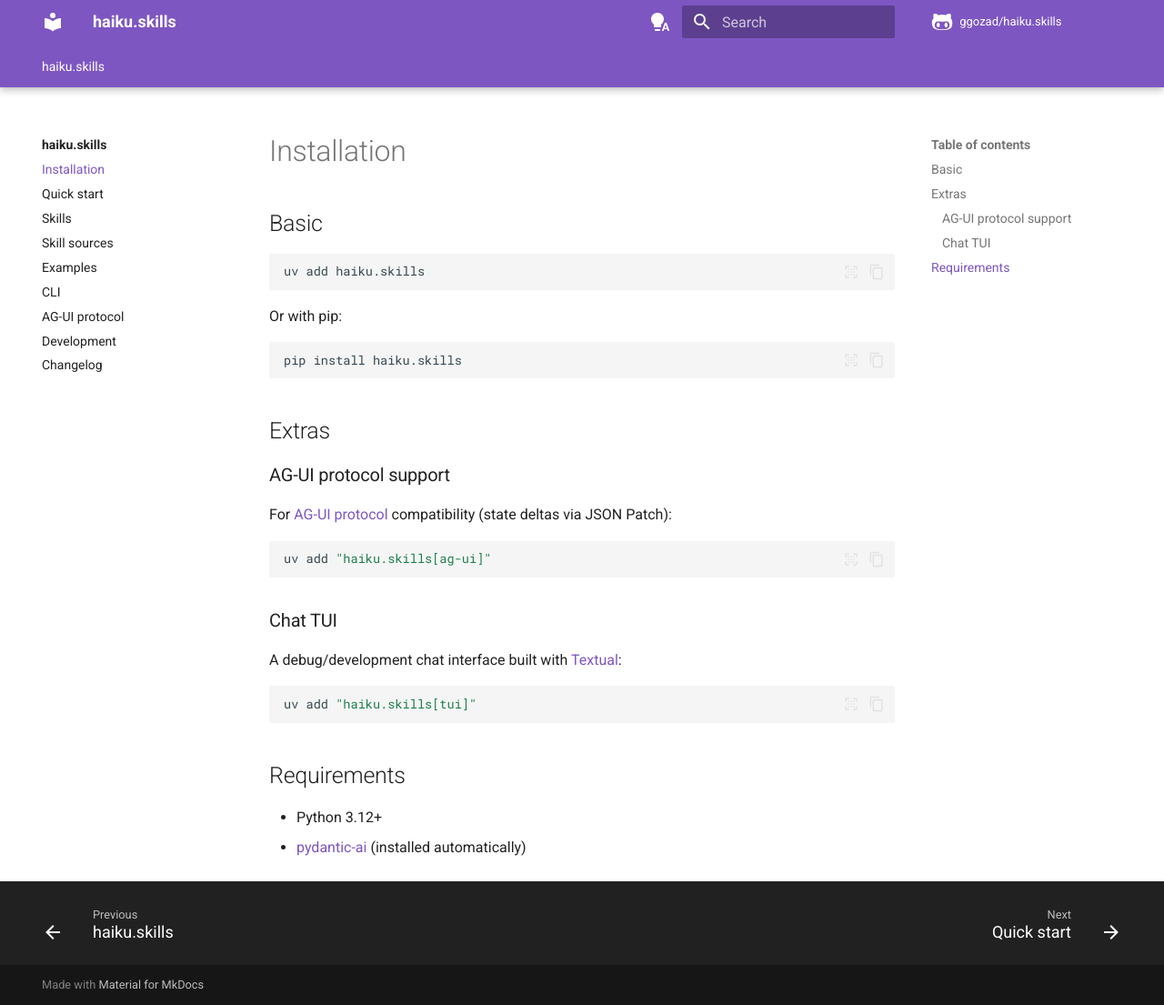
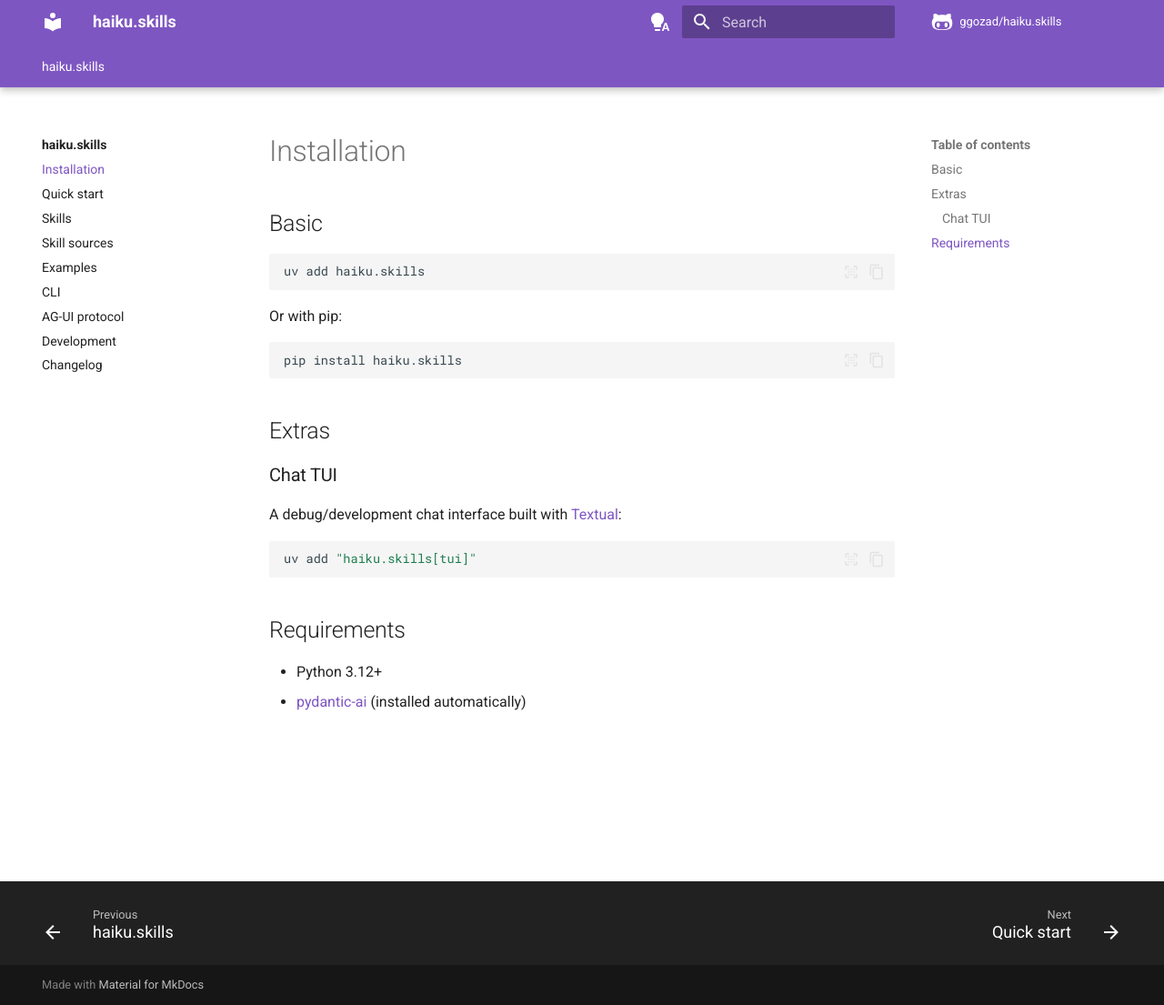
Before and after one commit to ggozad/haiku.skills, an MkDocs documentation site: the page built from docs/installation.md, in a window 1280 px wide and 1105 px high. Shown: the whole window at 91% size. Built offline with MkDocs 1.6.1 and Material for MkDocs 9.7.7, drawn with Linux system fonts in a browser that asks for light colours; comment, search, counter and statistics services are not loaded.

Commit message:
move ag-ui-protocol and jsonpatch to core dependencies

````diff
--- a/docs/installation.md
+++ b/docs/installation.md
@@ -14,14 +14,6 @@
 
 ## Extras
 
-### AG-UI protocol support
-
-For [AG-UI protocol](https://docs.ag-ui.com) compatibility (state deltas via JSON Patch):
-
-```bash
-uv add "haiku.skills[ag-ui]"
-```
-
 ### Chat TUI
 
 A debug/development chat interface built with [Textual](https://textual.textualize.io/):
````
Also changed, not shown: CHANGELOG.md (+4 -0 lines), docs/ag-ui.md (+0 -6 lines), docs/cli.md (+1 -1 lines), pyproject.toml (+2 -8 lines), 1 other file.
